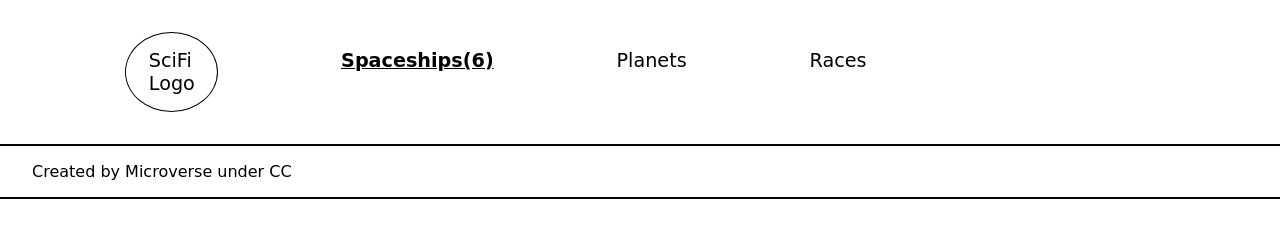
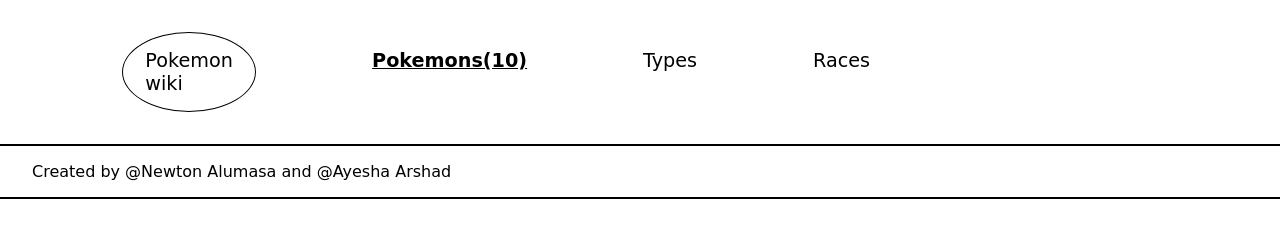
Before and after one commit to shella12/PokePlayCards.github.io, a website built with webpack: page src/index.html in a window 1280 px wide. Built offline with nearby package versions, Linux system fonts and the light colour scheme.

Commit message:
Change header link titles

```diff
--- a/src/index.html
+++ b/src/index.html
@@ -9,14 +9,14 @@
 <body>
   <nav class="nav">
     <ul>
-      <li class="list-one"><a href="">SciFi<br>Logo</a></li>
-      <li class="list-two"><a href="">Spaceships(6)</a></li>
-      <li class="list-three"><a href="">Planets</a></li>
+      <li class="list-one"><a href="">Pokemon<br>wiki</a></li>
+      <li class="list-two"><a href="">Pokemons(10)</a></li>
+      <li class="list-three"><a href="">Types</a></li>
       <li class="list-four"><a href="">Races</a></li>
     </ul>
   </nav>
   <section class="footer">
-    <p>Created by Microverse under CC</p>
+    <p>Created by @Newton Alumasa and @Ayesha Arshad</p>
   </section>
 </body>
 </html>
```
Also changed, not shown: src/images/Pokemon1.png (added), src/images/Pokemon10.png (added), src/images/Pokemon2.png (added), src/images/Pokemon3.png (added), src/images/Pokemon4.png (added), src/images/Pokemon5.png (added), src/images/Pokemon6.png (added), src/images/Pokemon7.png (added), src/images/Pokemon8.png (added), src/images/Pokemon9.png (added), src/images/heart-like.png (added), src/images/heart-unlike.png (added).
